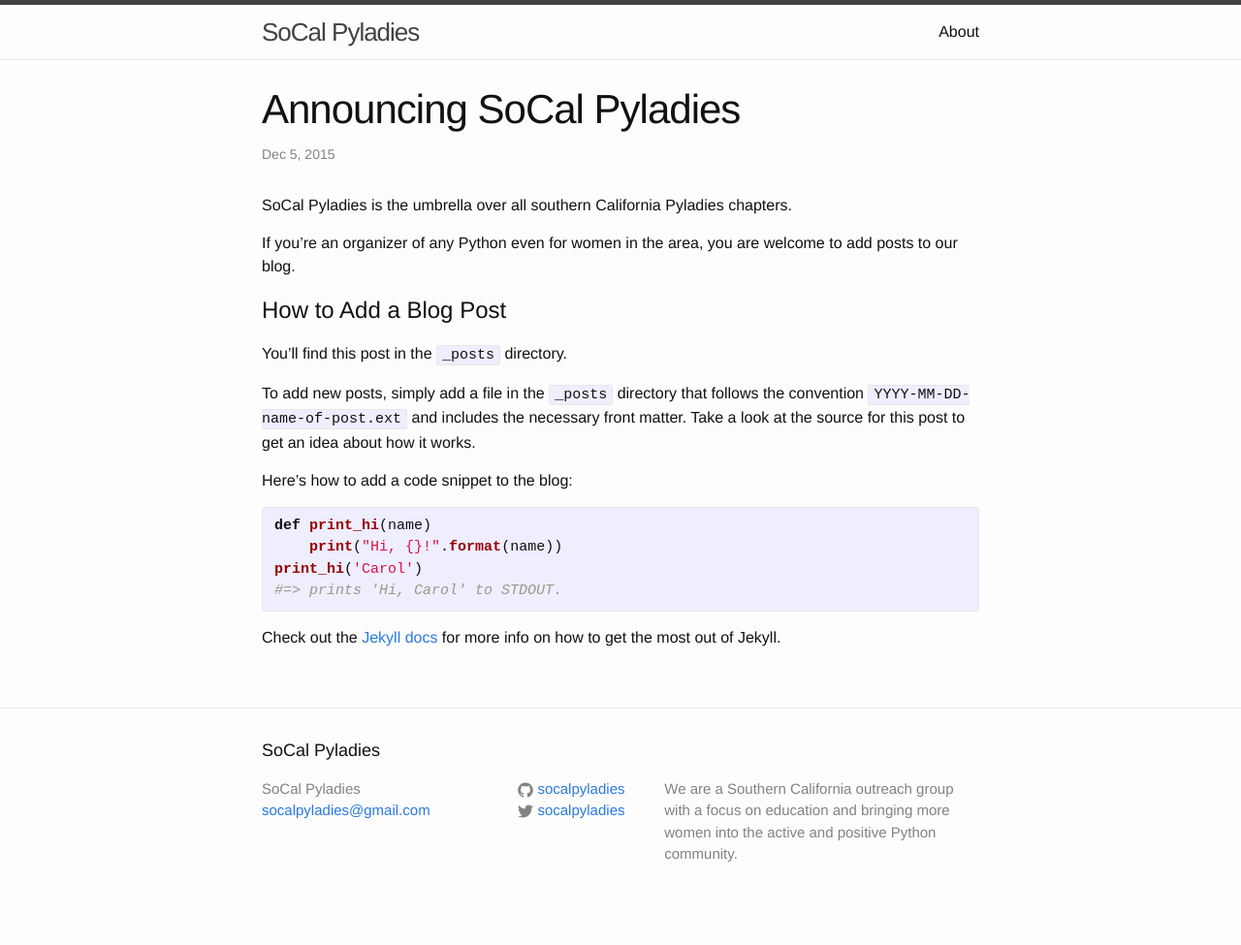
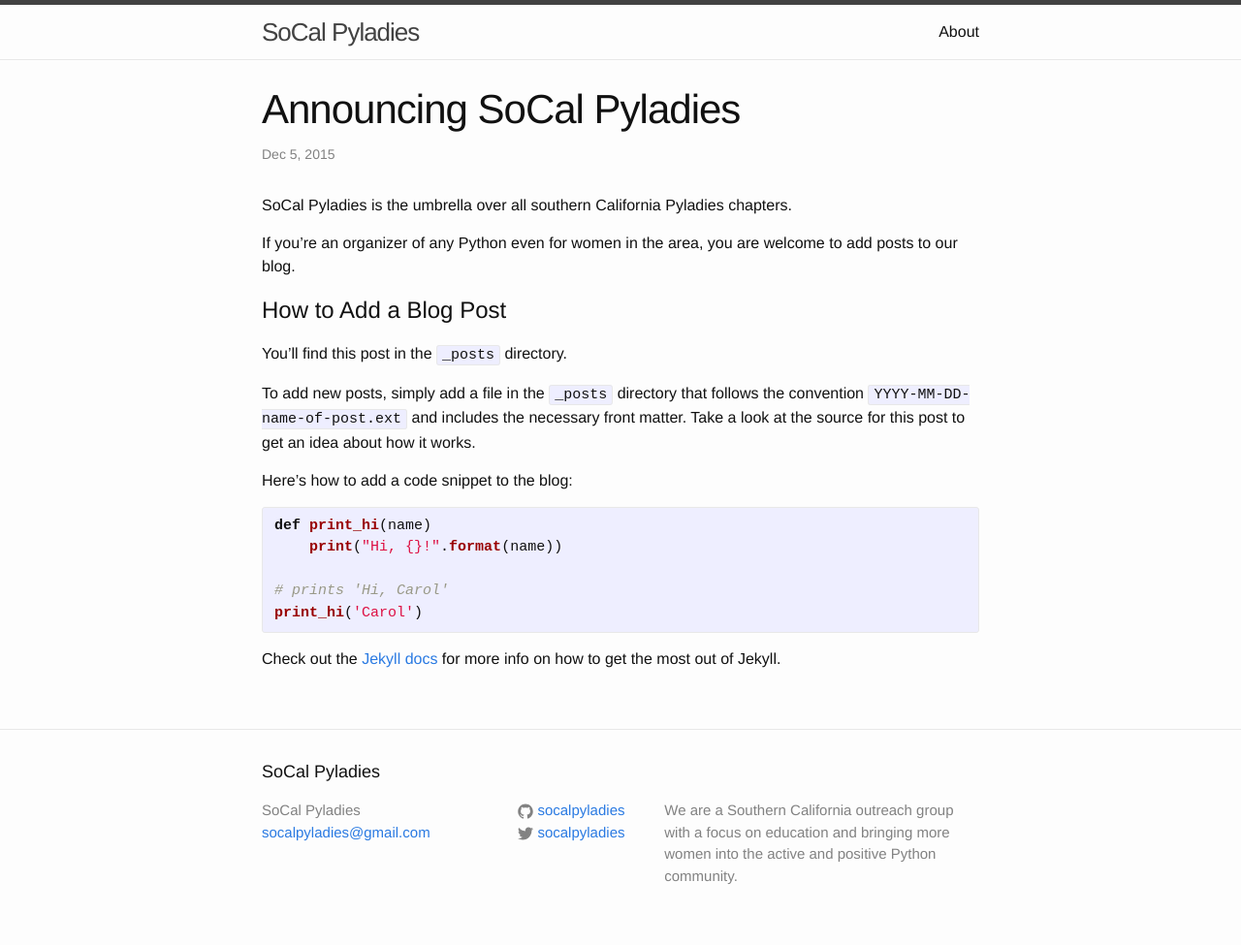
Before and after one commit to socalpyladies/socalpyladies.github.io, a Jekyll site: the page built from _posts/2015-12-05-announcing-socal-pyladies.markdown, in a window 1280 px wide. Shown: the whole page at 97% size. Built offline with Jekyll 4.4.1, drawn with Linux system fonts in a browser that asks for light colours; before the commit the page ends 953 px from its top, so only the background shows below that.

Commit message:
Python snippet fixes.

```diff
--- a/_posts/2015-12-05-announcing-socal-pyladies.markdown
+++ b/_posts/2015-12-05-announcing-socal-pyladies.markdown
@@ -20,8 +20,10 @@ Here's how to add a code snippet to the blog:
 {% highlight python %}
 def print_hi(name)
     print("Hi, {}!".format(name))
+
+# prints 'Hi, Carol'
 print_hi('Carol')
-#=> prints 'Hi, Carol' to STDOUT.
+
 {% endhighlight %}
 
 Check out the [Jekyll docs][jekyll-docs] for more info on how to get the most out of Jekyll.
```
